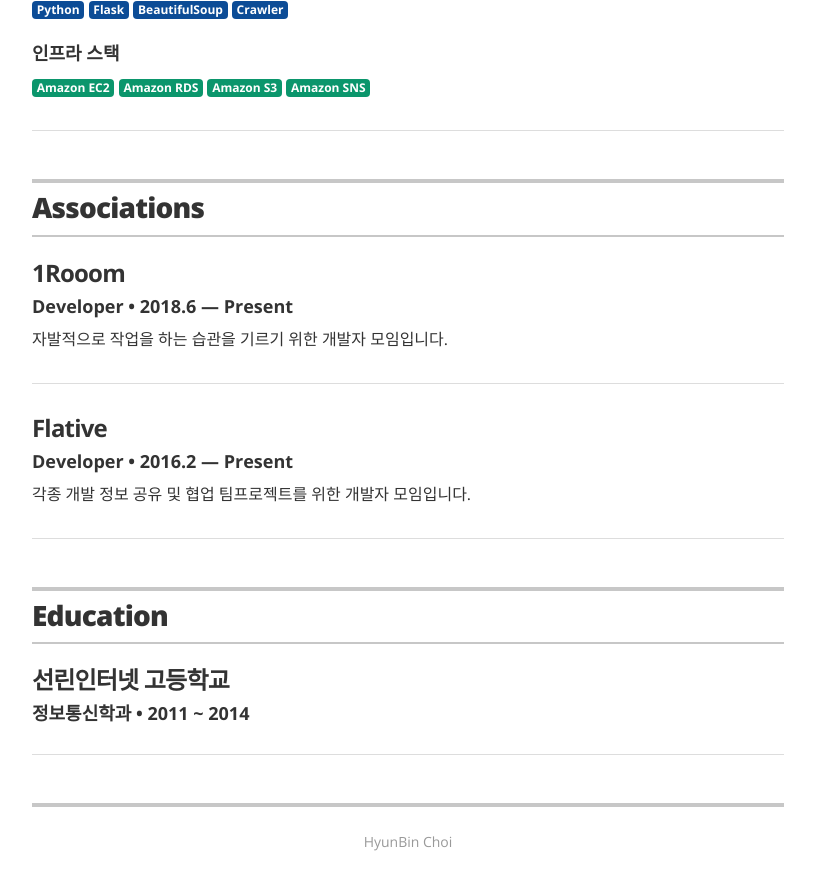
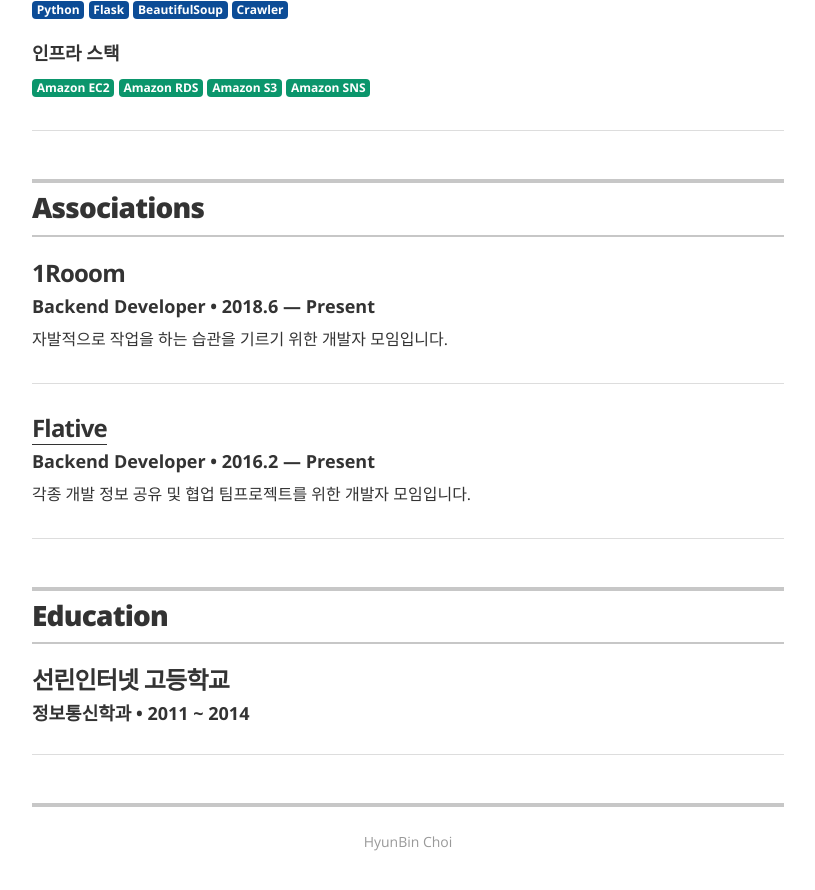
Before and after one commit to bingl2/resume, a Jekyll site: the page built from index.html, in a window 1280 px wide and 900 px high, scrolled down 4794 px. Shown: the top 890 px of the window, without its empty margins (232-1047 px from the left). Built offline with Jekyll 4.4.1, drawn with Linux system fonts in a browser that asks for light colours.

Commit message:
조직에셔 역할 수정

```diff
--- a/_data/associations.yml
+++ b/_data/associations.yml
@@ -1,10 +1,10 @@
 #- organization: <a href="https://blog.1rooom.com/" target="_blank">1Rooom</a>
 - organization: 1Rooom
-  role: Developer
+  role: Backend Developer
   year: 2018.6 — Present
   summary: 자발적으로 작업을 하는 습관을 기르기 위한 개발자 모임입니다.
 
-- organization: Flative
-  role: Developer
+- organization: "<a href='https://flative.github.io/blog/' class='target-link' target='_blank'>Flative</a>"
+  role: Backend Developer
   year: 2016.2 — Present
   summary: 각종 개발 정보 공유 및 협업 팀프로젝트를 위한 개발자 모임입니다.
```
